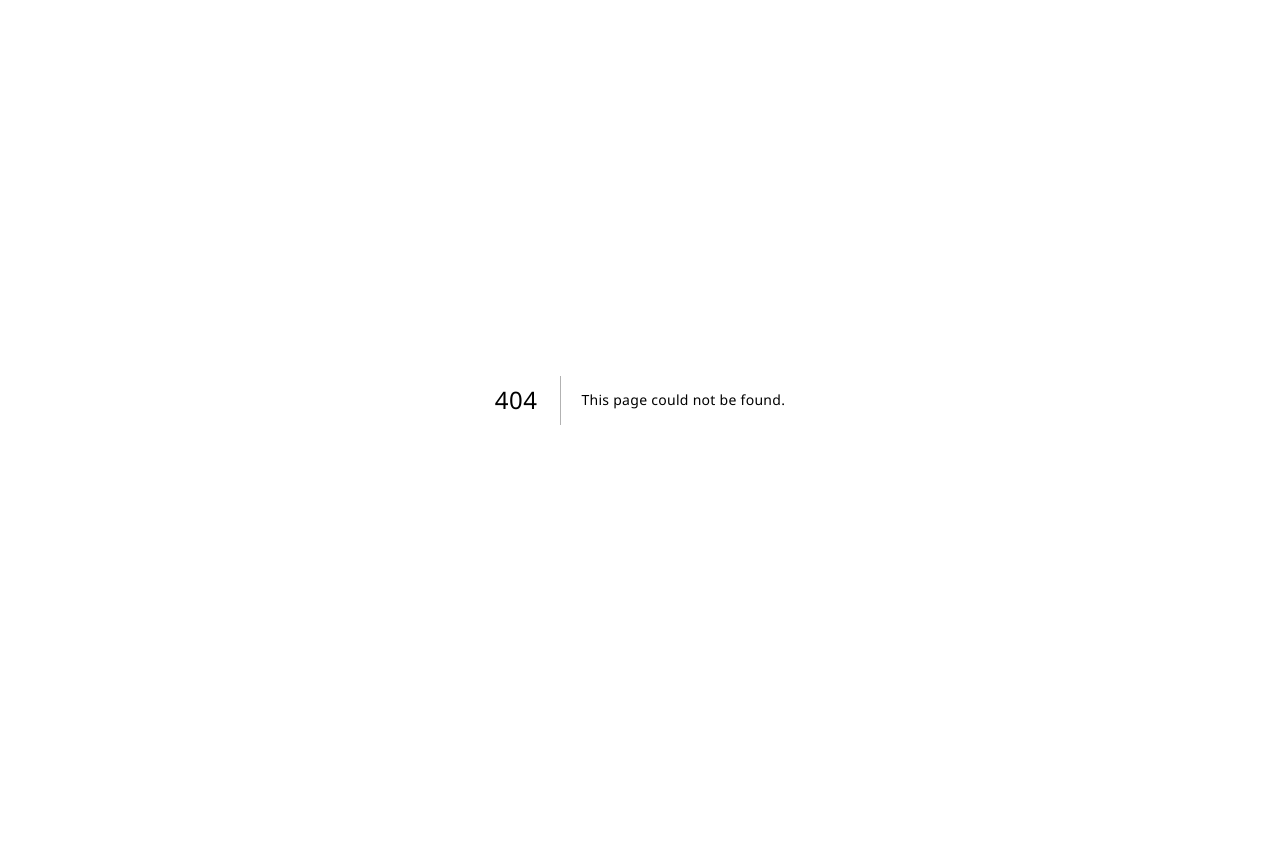
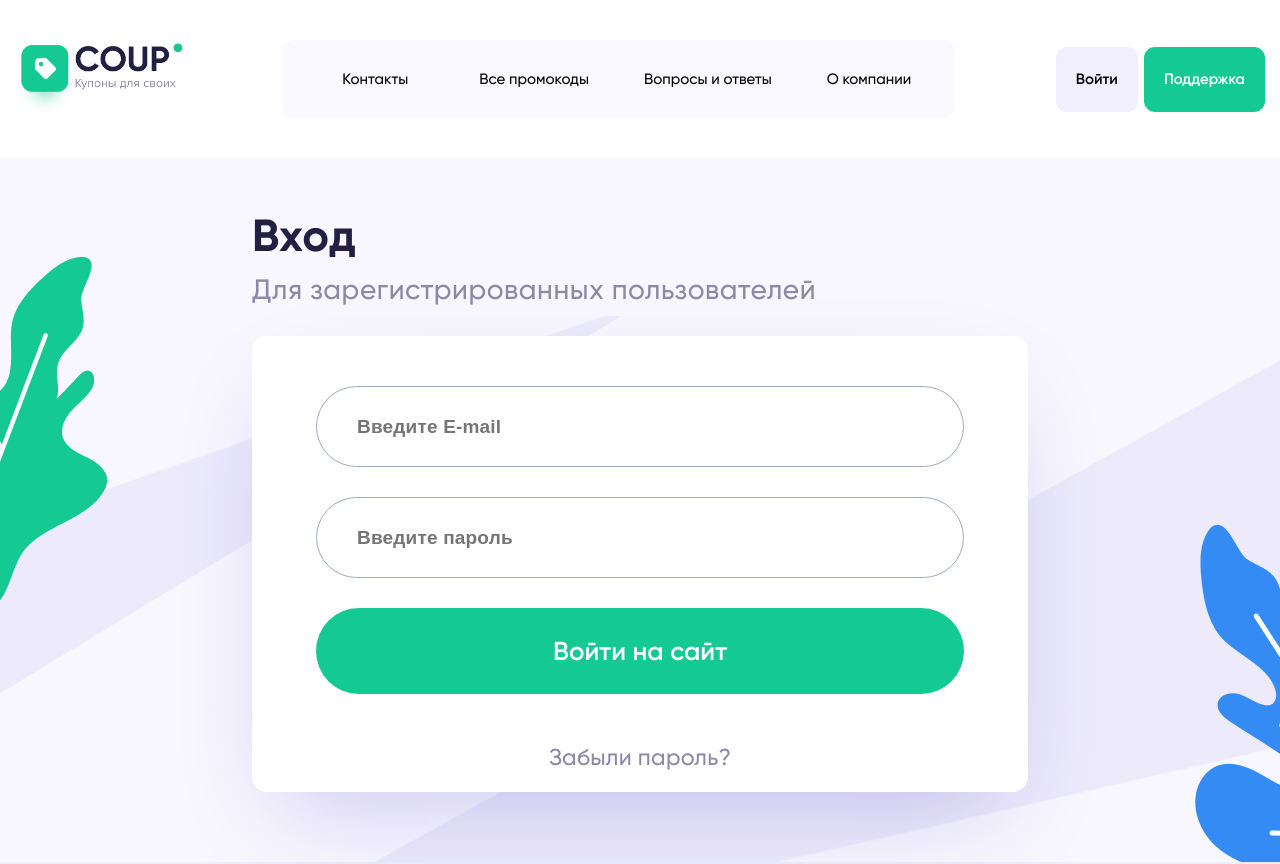
Before and after one commit to VityaSchel/coupone, a Next.js app: page /login in a window 1280 px wide. Before the commit this address had no page. Shown: the top 864 px of the page. Before the commit the page ends 800 px from the top, so only its background shows below. Built offline with nearby package versions, Linux system fonts and the light colour scheme.

Commit message:
Login, password reset form

```diff
--- a/package.json
+++ b/package.json
@@ -17,7 +17,7 @@
     "classnames": "^2.3.2",
     "copy-to-clipboard": "^3.3.3",
     "eslint-config-next": "13.4.2",
-    "formik": "^2.2.9",
+    "formik": "^2.4.0",
     "hamburger-react": "^2.5.0",
     "next": "13.4.2",
     "react": "18.2.0",
--- /dev/null
+++ b/src/pages/login.tsx
@@ -0,0 +1,25 @@
+import styles from './styles.module.scss'
+import Head from 'next/head'
+import { AppBar } from '@/widgets/app-bar'
+import { Footer } from '@/widgets/footer'
+import { PageContentWrapper } from '@/widgets/page-content-wrapper'
+import { Headline } from '@/widgets/headline'
+import LoginPageScreen from '@/widgets/login-page/form'
+
+export default function LoginPage() {
+  return (
+    <>
+      <Head>
+        <title>Вход — CoupOne</title>
+        <meta name="description" content="Лучшие купоны только на сайте CoupOne" />
+        <meta name="viewport" content="width=device-width, initial-scale=1" />
+        <link rel="icon" href="/favicon.ico" />
+      </Head>
+      <AppBar />
+      <PageContentWrapper>
+        <LoginPageScreen />
+      </PageContentWrapper>
+      <Footer />
+    </>
+  )
+}
--- a/src/shared/styles/variables.scss
+++ b/src/shared/styles/variables.scss
@@ -1,3 +1,4 @@
 $max-width: min(1300px, calc(100% - 30px));
 $breakpoint-tablet: 768px;
+$breakpoint-small-tablet: 580px;
 $accent: #15C993;
--- a/src/shared/ui/button/styles.module.scss
+++ b/src/shared/ui/button/styles.module.scss
@@ -2,6 +2,7 @@
 @use 'sass:color';
 
 .button {
+  font-family: inherit;
   border: 0;
   font-weight: 600;
   font-size: 15px;
--- /dev/null
+++ b/src/widgets/login-page/form/index.tsx
@@ -0,0 +1,20 @@
+import React from 'react'
+import styles from './styles.module.scss'
+import { Headline } from '@/widgets/headline'
+import { LoginPageForm } from '@/widgets/login-page/form/login'
+import { ResetPasswordForm } from '@/widgets/login-page/form/reset'
+
+export default function LoginPageScreen() {
+  const [isRememberPasswordScreen, setIsRememberPasswordScreen] = React.useState(false)
+
+  return (
+    <section className={styles.login}>
+      <Headline variant='h1'>Вход{isRememberPasswordScreen && ' – восстановление пароля'}</Headline>
+      <Headline variant='h2'>Для зарегистрированных пользователей</Headline>
+      {isRememberPasswordScreen
+        ? <ResetPasswordForm setLoginScreen={() => setIsRememberPasswordScreen(false)} />
+        : <LoginPageForm setResetScreen={() => setIsRememberPasswordScreen(true)} />
+      }
+    </section>
+  )
+}
--- /dev/null
+++ b/src/widgets/login-page/form/login.tsx
@@ -0,0 +1,73 @@
+import styles from './styles.module.scss'
+import { Formik } from 'formik'
+import { Button } from '@/shared/ui/button'
+import * as Yup from 'yup'
+import { Input } from '@/shared/ui/input'
+
+export function LoginPageForm({ setResetScreen }: { setResetScreen: () => any }) {
+  return (
+    <Formik
+      initialValues={{ email: '', password: '' }}
+      validationSchema={
+        Yup.object({
+          email: Yup.string()
+            .email('Некорректный email')
+            .required('Заполните это поле'),
+          password: Yup.string()
+            .required('Заполните это поле')
+        })
+      }
+      onSubmit={(values, { setSubmitting }) => {
+        // fetch(process.env.NEXT_PUBLIC_BACKEND_URL + '/login')
+      }}
+    >
+      {({
+        values,
+        errors,
+        touched,
+        handleChange,
+        handleBlur,
+        handleSubmit,
+        isSubmitting,
+        /* and other goodies */
+      }) => (
+        <form onSubmit={handleSubmit} className={styles.form}>
+          <Input
+            placeholder='Введите E-mail'
+            type="email"
+            name="email"
+            onChange={handleChange}
+            onBlur={handleBlur}
+            value={values.email}
+          />
+          <span className={styles.error}>{errors.email && touched.email && errors.email}</span>
+          <Input
+            placeholder='Введите пароль'
+            type="password"
+            name="password"
+            onChange={handleChange}
+            onBlur={handleBlur}
+            value={values.password}
+          />
+          <span className={styles.error}>{errors.password && touched.password && errors.password}</span>
+          <Button
+            type="submit"
+            disabled={isSubmitting}
+            className={styles.loginButton}
+          >
+            Войти на сайт
+          </Button>
+          <Button
+            type='button'
+            disabled={isSubmitting}
+            variant='text'
+            className={styles.forgetPasswordButton}
+            onClick={setResetScreen}
+          >
+            Забыли пароль?
+          </Button>
+        </form>
+      )}
+    </Formik>
+  )
+}
--- /dev/null
+++ b/src/widgets/login-page/form/reset.tsx
@@ -0,0 +1,64 @@
+import styles from './styles.module.scss'
+import { Formik } from 'formik'
+import { Button } from '@/shared/ui/button'
+import * as Yup from 'yup'
+import { Input } from '@/shared/ui/input'
+
+export function ResetPasswordForm({ setLoginScreen }: { setLoginScreen: () => any }) {
+  return (
+    <Formik
+      initialValues={{ email: '', password: '' }}
+      validationSchema={
+        Yup.object({
+          email: Yup.string()
+            .email('Некорректный email')
+            .required('Заполните это поле'),
+          password: Yup.string()
+            .required('Заполните это поле')
+        })
+      }
+      onSubmit={(values, { setSubmitting }) => {
+        // fetch(process.env.NEXT_PUBLIC_BACKEND_URL + '/login')
+      }}
+    >
+      {({
+        values,
+        errors,
+        touched,
+        handleChange,
+        handleBlur,
+        handleSubmit,
+        isSubmitting,
+        /* and other goodies */
+      }) => (
+        <form onSubmit={handleSubmit} className={styles.form}>
+          <Input
+            placeholder='Введите E-mail'
+            type="email"
+            name="email"
+            onChange={handleChange}
+            onBlur={handleBlur}
+            value={values.email}
+          />
+          <span className={styles.error}>{errors.email && touched.email && errors.email}</span>
+          <Button
+            type="submit"
+            disabled={isSubmitting}
+            className={styles.loginButton}
+          >
+            Отправить ссылку для сброса
+          </Button>
+          <Button
+            type='button'
+            disabled={isSubmitting}
+            variant='text'
+            className={styles.forgetPasswordButton}
+            onClick={setLoginScreen}
+          >
+            Назад к форме входа
+          </Button>
+        </form>
+      )}
+    </Formik>
+  )
+}
--- /dev/null
+++ b/src/widgets/login-page/form/styles.module.scss
@@ -0,0 +1,76 @@
+@use '@/shared/styles/variables.scss' as variables;
+
+.login {
+  display: flex;
+  flex-direction: column;
+  padding: 0 20px;
+  margin-top: 50px;
+  max-width: 100%;
+
+  @media screen and (max-width: variables.$breakpoint-tablet) {
+    padding: 0;
+  }
+
+  h1 {
+    @media screen and (max-width: variables.$breakpoint-tablet) {
+      hyphens: auto;
+    }
+  }
+
+  h2 {
+    color: #8C88A6;
+    font-weight: 500;
+    margin-top: 10px;
+
+    @media screen and (max-width: variables.$breakpoint-tablet) {
+      font-size: 24px;
+    }
+  }
+
+  h1, h2 {
+    background-color: #F8F7FF;
+    box-shadow: 0 0 0 10px #F8F7FF;
+    border-radius: 2px;
+
+    @media screen and (max-width: variables.$breakpoint-tablet) {
+      padding: 0 25px;
+    }
+  }
+
+  .form {
+    display: flex;
+    flex-direction: column;
+    margin-top: 30px;
+    margin-bottom: 70px;
+    background: #FFFFFF;
+    box-shadow: 0px 39.1872px 94.5103px -31.5034px rgba(63, 44, 181, 0.25);
+    border-radius: 15.3675px;
+    width: 776px;
+    max-width: 100%;
+    padding: 20px #{(776px - 648px) / 2};
+    padding-top: 50px;
+
+    @media screen and (max-width: variables.$breakpoint-small-tablet) {
+      padding: 20px;
+      border-radius: 0;
+      margin-top: 10px;
+    }
+
+    .loginButton {
+      border-radius: 99px;
+      font-size: 26px;
+      height: 86px;
+    }
+
+    .forgetPasswordButton {
+      padding: 0;
+      margin-top: 50px;
+    }
+
+    .error {
+      color: red;
+      padding: 10px 0 20px 0;
+      margin-left: 20px;
+    }
+  }
+}
```
Also changed, not shown: 1 other file (tests, documents, lock files or other folders).
